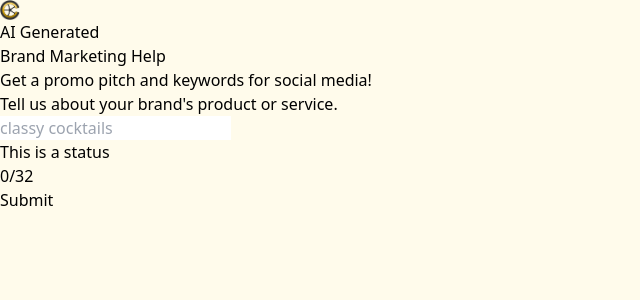
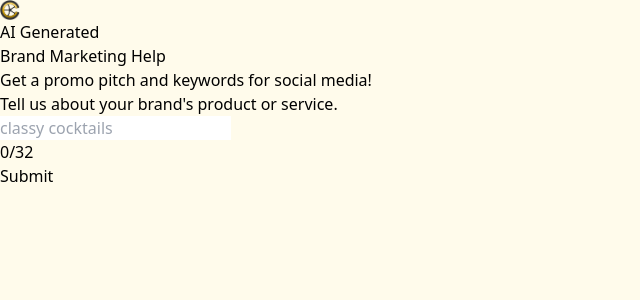
Before and after one commit to RamonJOrtega/AWS_App, a Next.js app in the folder brand-helper-site/: page / in a window 1280 px wide. Shown: the top 300 px of the page, without its empty margins (0-640 px from the left). Built offline with nearby package versions, Linux system fonts and the light colour scheme.

Commit message:
adds status text color change to form.tsx

```diff
--- a/brand-helper-site/components/form.tsx
+++ b/brand-helper-site/components/form.tsx
@@ -7,11 +7,18 @@ interface FormProps {
 }
 
 const Form: React.FC<FormProps> = (props) => {
-    const isPromptValid = props.prompt.length <= props.characterLimit;
+    const isPromptValid = props.prompt.length < props.characterLimit;
     const updatePromptValue = (text: string) => {
         if(text.length <= props.characterLimit) {
             props.setPrompt(text);
         }
+    }
+
+    let statusColor = "text-neutral-600";
+    let statusText = null;
+    if (!isPromptValid) {
+        statusColor = "text-yellow-400";
+        statusText = `Limit input to ${props.characterLimit} characters`;
     }
 
     return (
@@ -28,8 +35,8 @@ const Form: React.FC<FormProps> = (props) => {
                 value={props.prompt}
                 onChange={(e) => updatePromptValue(e.currentTarget.value)}>
                 </input>
-                <div className="flex justify-between my-2 text-neutral-600">
-                    <div>This is a status</div>
+                <div className={statusColor + " flex justify-between my-2 text-sm"}>
+                    <div>{statusText}</div>
                     {props.prompt.length}/{props.characterLimit}
                 </div>
             <button onClick={props.onSubmit} disabled={props.isLoading || !isPromptValid}>Submit</button>
```
